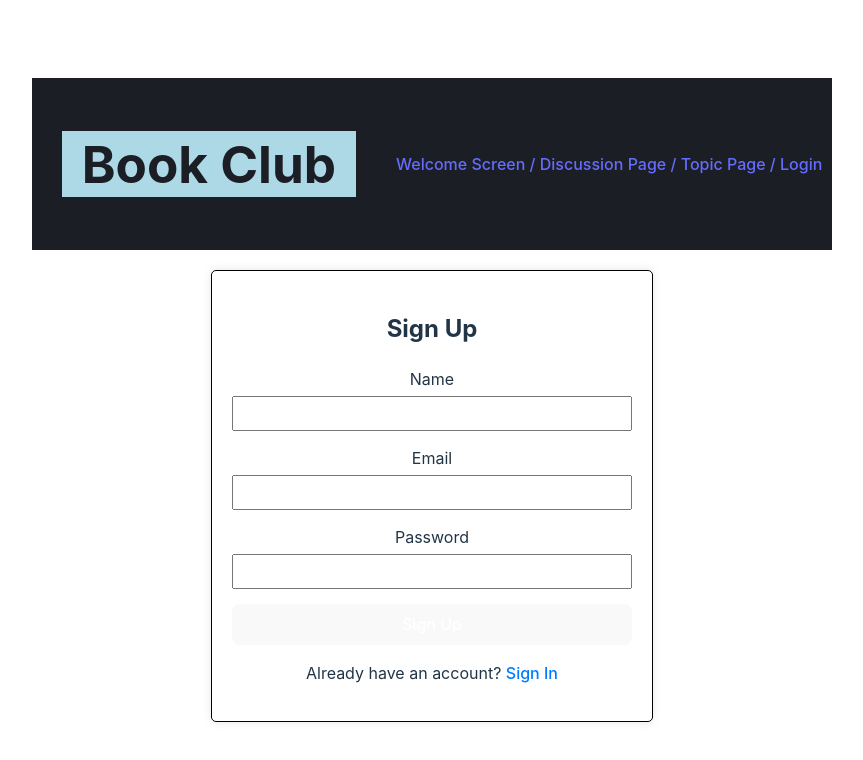
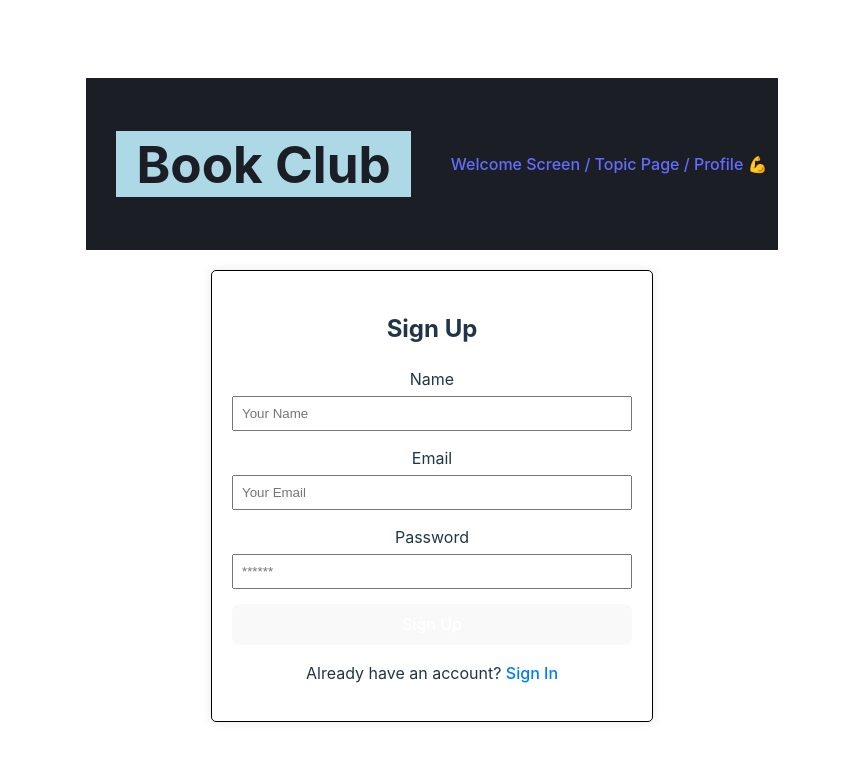
Before and after one commit to Santy520/Get-LITerary, a React (Vite) app in the folder client/: page /Signup in a window 1280 px wide. Shown: the top 760 px of the page, without its empty margins (208-1071 px from the left). Built offline with nearby package versions, Linux system fonts and the light colour scheme.

Commit message:
completed readme, just needs screenshot & video of deployed app

```diff
--- a/client/package.json
+++ b/client/package.json
@@ -11,6 +11,8 @@
   },
   "dependencies": {
     "@apollo/client": "^3.10.4",
+    "graphql": "^16.8.1",
+    "jwt-decode": "^3.1.2",
     "prop-types": "^15.8.1",
     "react": "^18.2.0",
     "react-dom": "^18.2.0",
--- a/client/src/App.jsx
+++ b/client/src/App.jsx
@@ -5,20 +5,20 @@ import {
   createHttpLink,
 } from '@apollo/client';
 import { setContext } from '@apollo/client/link/context';
+import { Routes, Route } from 'react-router-dom';
 
-import WelcomeScreen from './pages/WelcomeScreen'
-import DiscussionBoard from './pages/DiscussionBoard'
-import Header from './components/Header'
-import Login from './pages/Login'
-import Signup from './pages/Signup'
-import PostForm from './components/PostForm'
-import Post from './components/Post'
-import ErrorPage from './pages/ErrorPage'
-import Profile from './pages/Profile'
-import Topic from './pages/Topic'
-import TopicDetails from './pages/TopicDetails'
-import { Routes, Route } from 'react-router-dom'
-import './App.css'
+import WelcomeScreen from './pages/WelcomeScreen';
+import DiscussionBoard from './pages/DiscussionBoard';
+import Header from './components/Header';
+import Login from './pages/Login';
+import Signup from './pages/Signup';
+import PostForm from './components/PostForm';
+import Post from './components/Post';
+import ErrorPage from './pages/ErrorPage';
+import Profile from './pages/Profile';
+import Topic from './pages/Topic';
+import TopicDetails from './pages/TopicDetails';
+import './App.css';
 
 // Construct our main GraphQL API endpoint
 const httpLink = createHttpLink({
@@ -46,23 +46,23 @@ const client = new ApolloClient({
 
 function App() {
   return (
-    <>
     <ApolloProvider client={client}>
+      <div className="App">
         <Header />
         <Routes>
-        <Route exact path="/" element={<Login />}></Route>
-        <Route exact path="/WelcomeScreen" element={<WelcomeScreen />}></Route>
-        <Route exact path="/Discussion" element={<DiscussionBoard />}></Route>
-        <Route exact path="/Signup" element={<Signup />}></Route>
-        <Route exact path="/PostForm" element={<PostForm />}></Route>
-        <Route exact path="/Post" element={<Post />}></Route>
-        <Route exact path="/Profile" element={<Profile />}></Route>
-        <Route exact path="/Topic" element={<Topic />}></Route>
-        <Route exact path="/Topic/:id" element={<TopicDetails />}></Route>
+          <Route exact path="/" element={<Login />} />
+          <Route path="/WelcomeScreen" element={<WelcomeScreen />} />
+          <Route path="/Discussion" element={<DiscussionBoard />} />
+          <Route path="/Signup" element={<Signup />} />
+          <Route path="/PostForm" element={<PostForm />} />
+          <Route path="/Post" element={<Post />} />
+          <Route path="/Profile" element={<Profile />} />
+          <Route path="/Topic" element={<Topic />} />
+          <Route path="/Topic/:id" element={<TopicDetails />} />
           <Route path="*" element={<ErrorPage />} /> {/* Catch-all route for undefined paths */}
         </Routes>
+      </div>
     </ApolloProvider>
-    </>
   );
 }
 
--- a/client/src/components/Header.jsx
+++ b/client/src/components/Header.jsx
@@ -8,11 +8,9 @@ function Header() {
                 <h1 className='left'>Book Club</h1>
 
                 <ul className='right'>
-                    <Link className='link' to="/">Welcome Screen / </Link>
-                    <Link className='link' to="/Discussion">Discussion Page / </Link>
+                    <Link className='link' to="/WelcomeScreen">Welcome Screen / </Link>
                     <Link className='link' to="/Topic">Topic Page / </Link>
-                    <Link className='link' to="/Login">Login</Link>
-
+                    <Link className='link' to="/Profile">Profile 💪</Link>
                 </ul>
 
 
--- a/client/src/pages/Login.jsx
+++ b/client/src/pages/Login.jsx
@@ -1,29 +1,92 @@
 import { Link } from 'react-router-dom';
-function Login() {
+import { useState } from 'react';
+import { useMutation } from '@apollo/client';
+import { LOGIN_USER } from '../utils/mutations';
+
+import Auth from '../utils/auth';
+
+
+const Login = (props) => {
+    const [formState, setFormState] = useState({ email: '', password: '' });
+    const [login, { error, data }] = useMutation(LOGIN_USER);
+
+    const handleChange = (event) => {
+        const { name, value } = event.target;
+
+        setFormState({
+          ...formState,
+          [name]: value,
+        });
+      };
+
+      const handleFormSubmit = async (event) => {
+        event.preventDefault();
+        console.log(formState);
+        try {
+          const { data } = await login({
+            variables: { ...formState },
+          });
+
+          Auth.login(data.login.token);
+        } catch (e) {
+          console.error(e);
+        }
+
+        // clear form values
+        setFormState({
+          email: '',
+          password: '',
+        });
+      };
+
 
 
     return (
         <div className="auth-container">
             <h2>Login</h2>
-            <form>
+
+            {data ? (
+              <p>
+                Success! You may now head{' '}
+                <Link to="/">back to the homepage.</Link>
+              </p>
+            ) : (
+            <form onSubmit={handleFormSubmit}>
                 <div className="form-group">
                     <label htmlFor="email">Email</label>
-                    <input type="email" id="email" name="email" required />
+                    <input type="email" id="email" name="email"
+                    placeholder="Your email"
+                    value={formState.email}
+                    onChange={handleChange}
+                    required />
                 </div>
                 <div className="form-group">
                     <label htmlFor="password">Password</label>
-                    <input type="password" id="password" name="password" required />
+                    <input type="password" id="password" name="password"
+                    placeholder="******"
+                    value={formState.password}
+                    onChange={handleChange}
+                    required />
                 </div>
                 <button type="submit">Sign In</button>
             </form>
+            )}
+
             <p>
                 Do not have an account? <Link to="/signup">Sign Up</Link>
             </p>
+
+            {error && (
+              <div className="my-3 p-3 bg-danger text-white">
+                {error.message}
+              </div>
+            )}
+
         </div>
 
-    )
-}
+    );
+};
 
-export default Login
+export default Login;
 
 // topic page
--- a/client/src/pages/Signup.jsx
+++ b/client/src/pages/Signup.jsx
@@ -1,24 +1,92 @@
 import { Link } from 'react-router-dom';
+import { useState } from 'react';
 
-function Signup() {
+import { useMutation } from '@apollo/client';
+import { ADD_USER } from '../utils/mutations';
+
+import Auth from '../utils/auth';
+
+const Signup = () => {
+    const [formState, setFormState] = useState({
+        name: '',
+        email: '',
+        password: '',
+      });
+
+      const [addUser, { error, data }] = useMutation(ADD_USER);
+
+      const handleChange = (event) => {
+        const { name, value } = event.target;
+
+        setFormState({
+          ...formState,
+          [name]: value,
+        });
+      };
+
+      const handleFormSubmit = async (event) => {
+        event.preventDefault();
+        console.log(formState);
+
+        try {
+          const { data } = await addUser({
+            variables: { ...formState },
+          });
+
+          Auth.login(data.addUser.token);
+        } catch (e) {
+          console.error(e);
+        }
+      };
+
+
     return (
         <div className="auth-container">
             <h2>Sign Up</h2>
-            <form>
+
+            {data ? (
+              <p>
+                Success! You may now head{' '}
+                <Link to="/">back to the homepage.</Link>
+              </p>
+            ) : (
+
+            <form onSubmit={handleFormSubmit}>
                 <div className="form-group">
                     <label htmlFor="name">Name</label>
-                    <input type="text" id="name" name="name" required />
+                    <input type="text" id="name"
+                    placeholder="Your Name"
+                    name="name"
+                    value={formState.name}
+                    onChange={handleChange}
+                    required />
                 </div>
                 <div className="form-group">
                     <label htmlFor="email">Email</label>
-                    <input type="email" id="email" name="email" required />
+                    <input type="email" id="email" name="email"
+                    placeholder="Your Email"
+                    value={formState.email}
+                    onChange={handleChange}
+                    required />
                 </div>
                 <div className="form-group">
                     <label htmlFor="password">Password</label>
-                    <input type="password" id="password" name="password" required />
+                    <input type="password" id="password"
+                    name="password"
+                    placeholder="******"
+                    value={formState.password}
+                    onChange={handleChange}
+                    required />
                 </div>
                 <button type="submit">Sign Up</button>
             </form>
+            )}
+
+            {error && (
+              <div className="my-3 p-3 bg-danger text-white">
+                {error.message}
+              </div>
+            )}
             <p>
                 Already have an account? <Link to="/login">Sign In</Link>
             </p>
--- /dev/null
+++ b/client/src/utils/auth.js
@@ -0,0 +1,41 @@
+import decode from 'jwt-decode';
+
+class AuthService {
+  getProfile() {
+    return decode(this.getToken());
+  }
+
+  loggedIn() {
+    const token = this.getToken();
+    // If there is a token and it's not expired, return `true`
+    return token && !this.isTokenExpired(token) ? true : false;
+  }
+
+  isTokenExpired(token) {
+    // Decode the token to get its expiration time that was set by the server
+    const decoded = decode(token);
+    // If the expiration time is less than the current time (in seconds), the token is expired and we return `true`
+    if (decoded.exp < Date.now() / 1000) {
+      localStorage.removeItem('id_token');
+      return true;
+    }
+    // If token hasn't passed its expiration time, return `false`
+    return false;
+  }
+
+  getToken() {
+    return localStorage.getItem('id_token');
+  }
+
+  login(idToken) {
+    localStorage.setItem('id_token', idToken);
+    window.location.assign('/');
+  }
+
+  logout() {
+    localStorage.removeItem('id_token');
+    window.location.reload();
+  }
+}
+
+export default new AuthService();
--- a/client/src/utils/mutations.js
+++ b/client/src/utils/mutations.js
@@ -6,11 +6,11 @@ export const ADD_USER = gql`
         addUser(name: $name, email: $email, password: $password, clubs: $clubs) {
             token
             user {
-                id
+                _id
                 name
                 email
                 clubs {
-                    id
+                    _id
                     name
                 }
             }
@@ -18,16 +18,16 @@ export const ADD_USER = gql`
     }
 `;
 
-export const LOGIN = gql`
+export const LOGIN_USER = gql`
     mutation login($email: String!, $password: String!) {
         login(email: $email, password: $password) {
             token
             user {
-                id
+                _id
                 name
                 email
                 clubs {
-                    id
+                    _id
                     name
                 }
             }
@@ -38,11 +38,11 @@ export const LOGIN = gql`
 export const UPDATE_USER = gql`
     mutation updateUser($id: ID!, $name: String, $email: String, $password: String) {
         updateUser(id: $id, name: $name, email: $email, password: $password) {
-            id
+            _id
             name
             email
             clubs {
-                id
+                _id
                 name
             }
         }
@@ -52,7 +52,7 @@ export const UPDATE_USER = gql`
 export const DELETE_USER = gql`
     mutation deleteUser($id: ID!) {
         deleteUser(id: $id) {
-            id
+            _id
         }
     }
 `;
@@ -61,12 +61,12 @@ export const DELETE_USER = gql`
 export const ADD_BOOK = gql`
     mutation addBook($title: String!, $author: String!, $summary: String, $clubs: [ID]) {
         addBook(title: $title, author: $author, summary: $summary, clubs: $clubs) {
-            id
+            _id
             title
             author
             summary
             clubs {
-                id
+                _id
                 name
             }
         }
@@ -76,7 +76,7 @@ export const ADD_BOOK = gql`
 export const UPDATE_BOOK = gql`
     mutation updateBook($id: ID!, $title: String, $author: String, $summary: String) {
         updateBook(id: $id, title: $title, author: $author, summary: $summary) {
-            id
+            _id
             title
             author
             summary
@@ -87,7 +87,7 @@ export const UPDATE_BOOK = gql`
 export const DELETE_BOOK = gql`
     mutation deleteBook($id: ID!) {
         deleteBook(id: $id) {
-            id
+            _id
         }
     }
 `;
@@ -96,7 +96,7 @@ export const DELETE_BOOK = gql`
 export const ADD_CLUB = gql`
     mutation addClub($name: String!) {
         addClub(name: $name) {
-            id
+            _id
             name
         }
     }
@@ -105,22 +105,22 @@ export const ADD_CLUB = gql`
 export const UPDATE_CLUB = gql`
     mutation updateClub($id: ID!, $name: String, $currentBook: ID, $pastBooks: [ID], $members: [ID], $topics: [ID]) {
         updateClub(id: $id, name: $name, currentBook: $currentBook, pastBooks: $pastBooks, members: $members, topics: $topics) {
-            id
+            _id
             name
             currentBook {
-                id
+                _id
                 title
             }
             pastBooks {
-                id
+                _id
                 title
             }
             members {
-                id
+                _id
                 name
             }
             topics {
-                id
+                _id
                 title
             }
         }
@@ -130,7 +130,7 @@ export const UPDATE_CLUB = gql`
 export const DELETE_CLUB = gql`
     mutation deleteClub($id: ID!) {
         deleteClub(id: $id) {
-            id
+            _id
         }
     }
 `;
@@ -139,18 +139,18 @@ export const DELETE_CLUB = gql`
 export const ADD_TOPIC = gql`
     mutation addTopic($clubId: ID!, $title: String!, $bookId: ID!, $posts: [ID]) {
         addTopic(clubId: $clubId, title: $title, bookId: $bookId, posts: $posts) {
-            id
+            _id
             clubId {
-                id
+                _id
                 name
             }
             title
             bookId {
-                id
+                _id
                 title
             }
             posts {
-                id
+                _id
                 content
             }
         }
@@ -160,18 +160,18 @@ export const ADD_TOPIC = gql`
 export const UPDATE_TOPIC = gql`
     mutation updateTopic($id: ID!, $clubId: ID, $title: String, $bookId: ID, $posts: [ID]) {
         updateTopic(id: $id, clubId: $clubId, title: $title, bookId: $bookId, posts: $posts) {
-            id
+            _id
             clubId {
-                id
+                _id
                 name
             }
             title
             bookId {
-                id
+                _id
                 title
             }
             posts {
-                id
+                _id
                 content
             }
         }
@@ -181,7 +181,7 @@ export const UPDATE_TOPIC = gql`
 export const DELETE_TOPIC = gql`
     mutation deleteTopic($id: ID!) {
         deleteTopic(id: $id) {
-            id
+            _id
         }
     }
 `;
@@ -204,13 +204,13 @@ mutation ADD_POST($topicId: ID!, $content: String!) {
 export const UPDATE_POST = gql`
     mutation updatePost($id: ID!, $topicId: ID, $authorId: ID, $content: String) {
         updatePost(id: $id, topicId: $topicId, authorId: $authorId, content: $content) {
-            id
+            _id
             topicId {
-                id
+                _id
                 title
             }
             authorId {
-                id
+                _id
                 name
             }
             content
@@ -222,7 +222,7 @@ export const UPDATE_POST = gql`
 export const DELETE_POST = gql`
     mutation deletePost($id: ID!) {
         deletePost(id: $id) {
-            id
+            _id
         }
     }
 `;
--- a/client/vite.config.js
+++ b/client/vite.config.js
@@ -7,7 +7,8 @@ export default defineConfig({
   server: {
     proxy: {
       "/graphql": {
-        target: "http://localHost:3001"
+        target: "http://localHost:3001",
+        changeOrigin: true,
       }
     }
   }
```
Also changed, not shown: client/src/pages/Topic.jsx (+60 -17 lines), 1 other file (tests, documents, lock files or other folders). Lines whose indentation alone changed are shown as unchanged.
